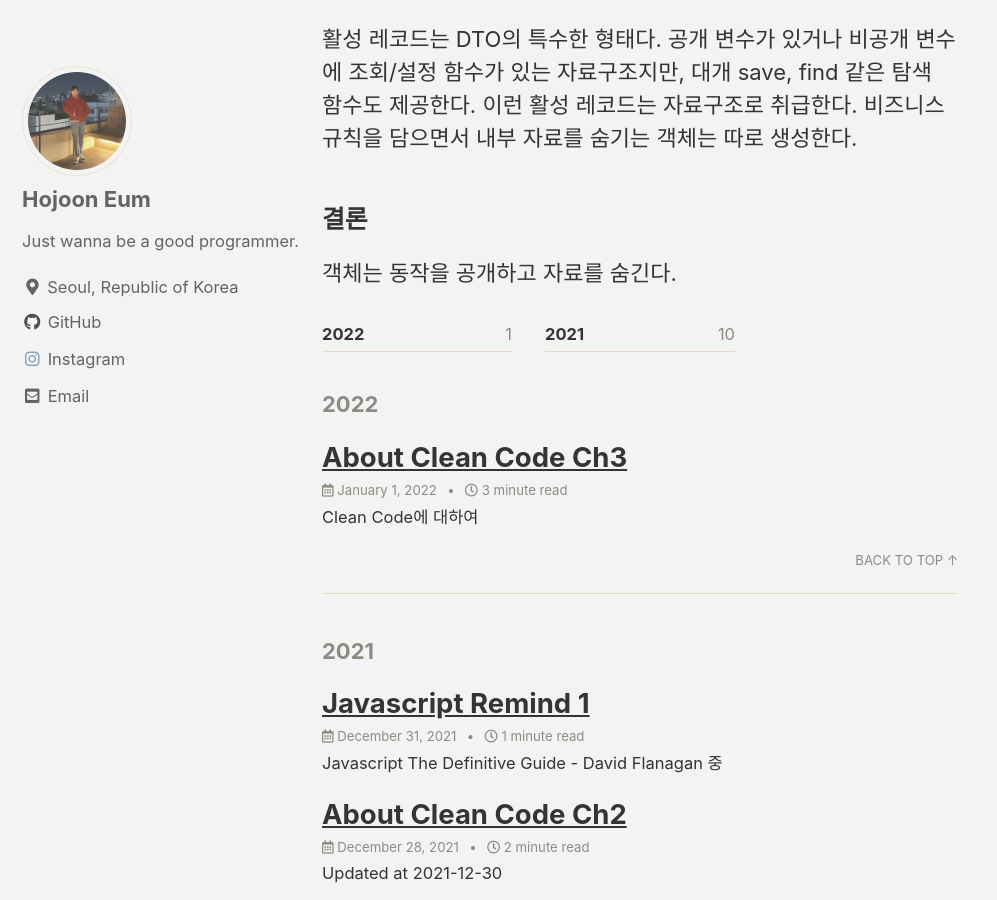
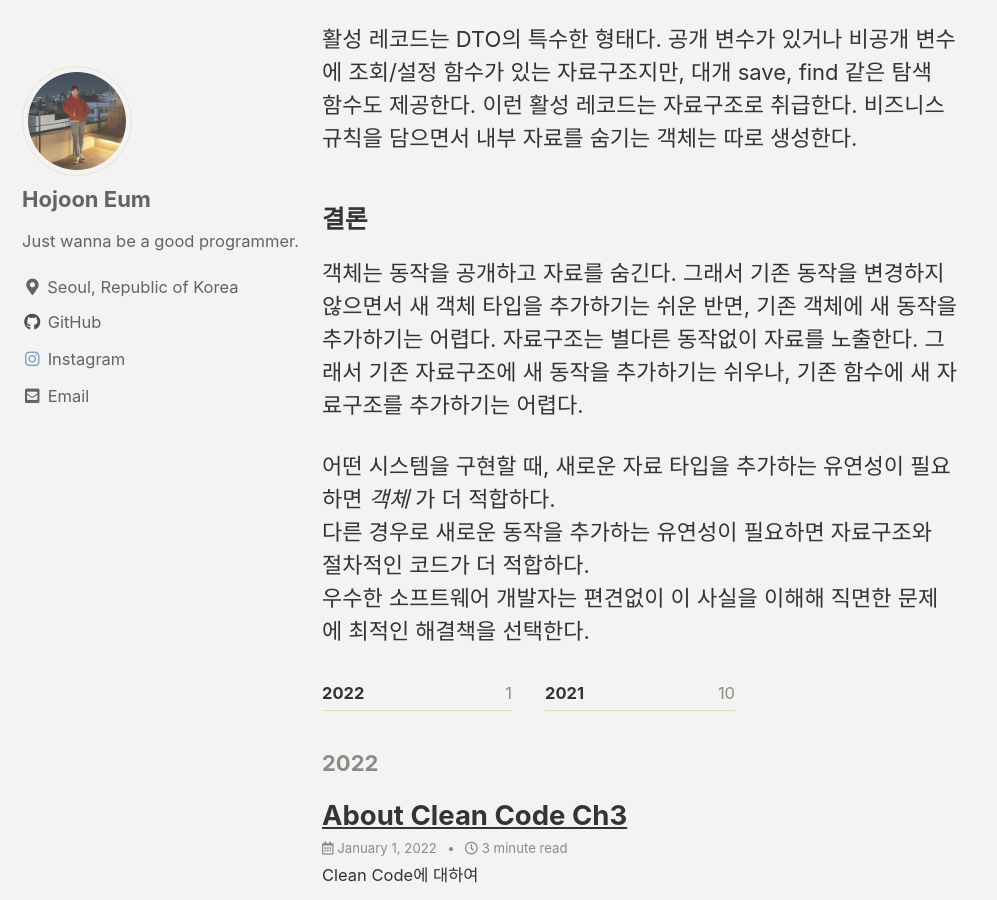
Before and after one commit to minusmo/minusmo.github.io, a Jekyll site: the page built from _posts/2021-01-15-About Clean Code Ch6.md, in a window 1280 px wide and 900 px high, scrolled down 4295 px. Shown: the whole window, without its empty margins (0-997 px from the left). Built offline with Jekyll 4.4.1, drawn with Linux system fonts in a browser that asks for light colours; cached includes are drawn as plain includes.

Commit message:
About Clean Code Ch6 updated

```diff
--- a/_posts/2021-01-15-About Clean Code Ch6.md
+++ b/_posts/2021-01-15-About Clean Code Ch6.md
@@ -117,4 +117,10 @@
 
 ### 결론
 
-객체는 동작을 공개하고 자료를 숨긴다.
+객체는 동작을 공개하고 자료를 숨긴다. 그래서 기존 동작을 변경하지 않으면서 새 객체 타입을 추가하기는 쉬운 반면,
+기존 객체에 새 동작을 추가하기는 어렵다. 자료구조는 별다른 동작없이 자료를 노출한다. 그래서 기존 자료구조에 새 동작을
+추가하기는 쉬우나, 기존 함수에 새 자료구조를 추가하기는 어렵다.
+
+어떤 시스템을 구현할 때, 새로운 자료 타입을 추가하는 유연성이 필요하면 _객체_ 가 더 적합하다.
+다른 경우로 새로운 동작을 추가하는 유연성이 필요하면 자료구조와 절차적인 코드가 더 적합하다.
+우수한 소프트웨어 개발자는 편견없이 이 사실을 이해해 직면한 문제에 최적인 해결책을 선택한다.
```
